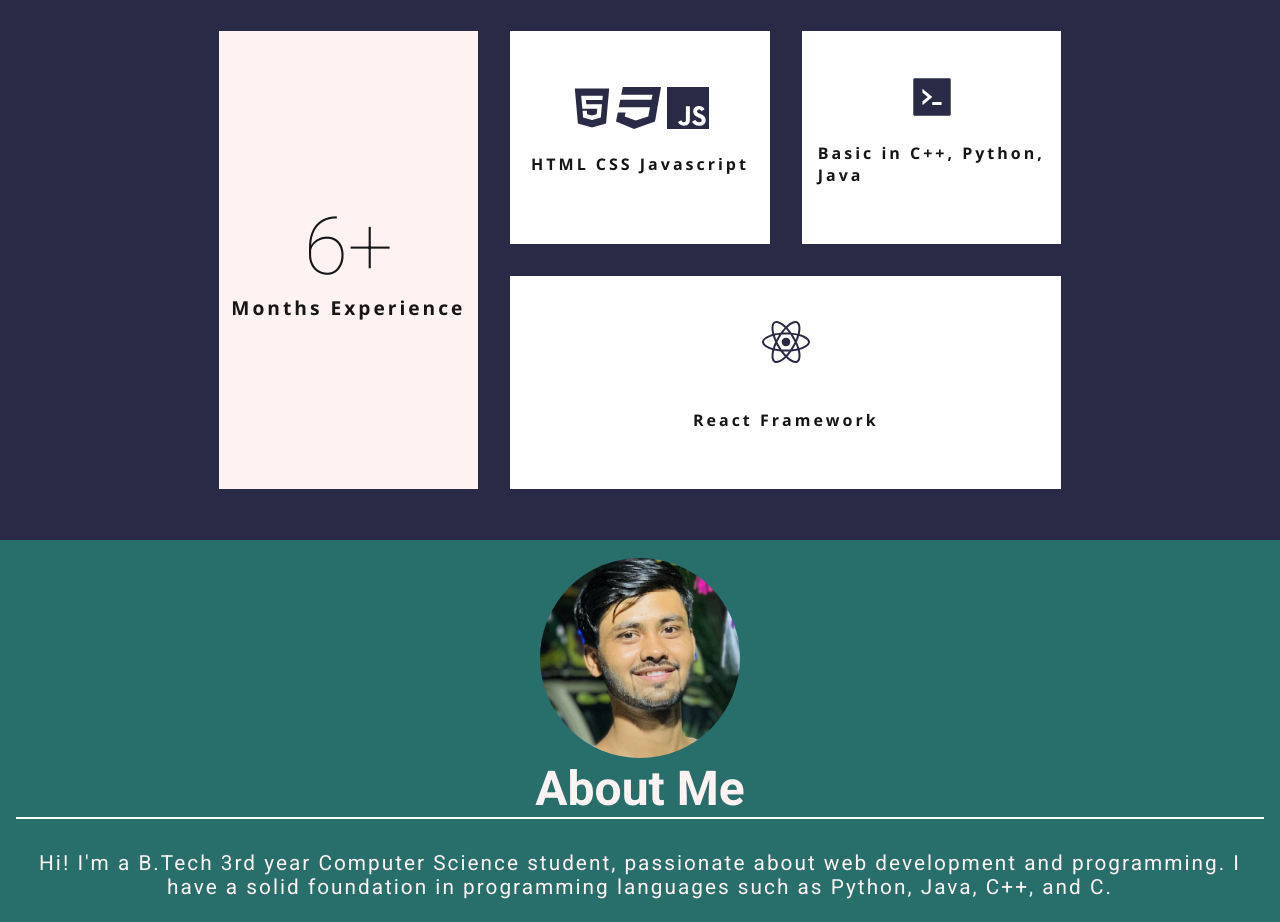
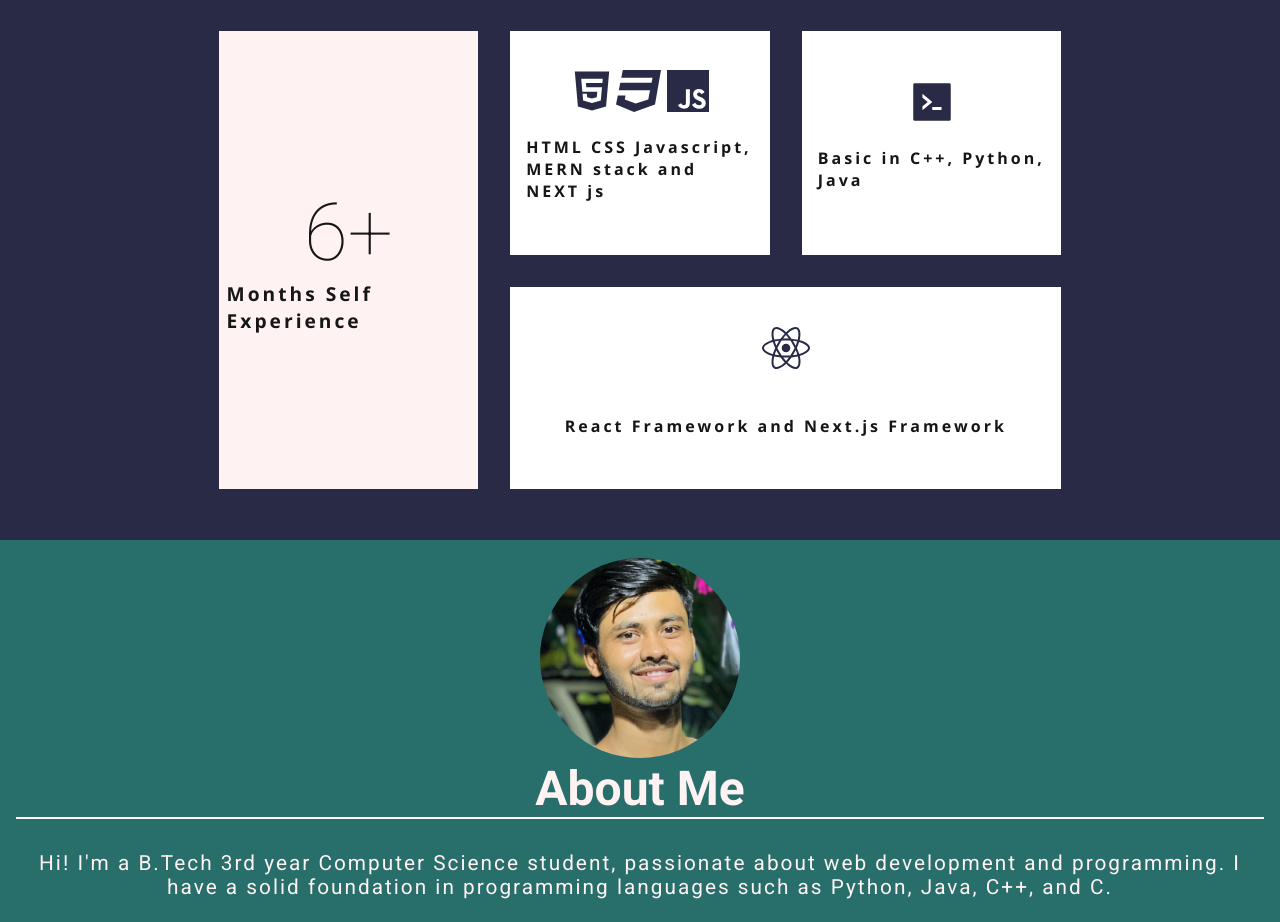
Before and after one commit to jaimeetsingh22/jaimeet-portfolio, a React (Vite) app: page / in a window 1280 px wide. Shown: the part 5320-6242 px from the top of the page. Built offline with nearby package versions, Linux system fonts and the light colour scheme; a web font is replaced by a local one.

Commit message:
added some more skills

```diff
--- a/src/components/Skills.jsx
+++ b/src/components/Skills.jsx
@@ -30,7 +30,7 @@ const Skills = () => {
             <section>
                 <motion.div className="skillbox1"  whileInView={animation.whileInView} initial={animation.one}>
                     <h3>6+</h3>
-                    <p>Months Experience</p>
+                    <p>Months Self Experience</p>
                 </motion.div>
                 <motion.div className="skillbox2" whileInView={animation.whileInView} initial={animation.twoAndThree}>
                     <p>
@@ -38,7 +38,7 @@ const Skills = () => {
                     <FaCss3 />
                     <FaJs/>
                     </p>
-                    <span>HTML CSS Javascript</span>
+                    <span>HTML CSS Javascript, MERN stack and NEXT js</span>
                 </motion.div>
                 <motion.div className="skillbox3" whileInView={animation.whileInView} initial={animation.twoAndThree} transition={{delay:0.2,}}>
                     <p><AiFillCode /></p>
@@ -47,7 +47,7 @@ const Skills = () => {
                 <motion.div className="skillbox4" whileInView={animation.whileInView} initial={animation.four}>
                     <p><FaReact/></p>
                     <br />
-                    <span>React Framework </span>
+                    <span>React Framework and Next.js Framework</span>
                 </motion.div>
             </section>
         </div>
```
